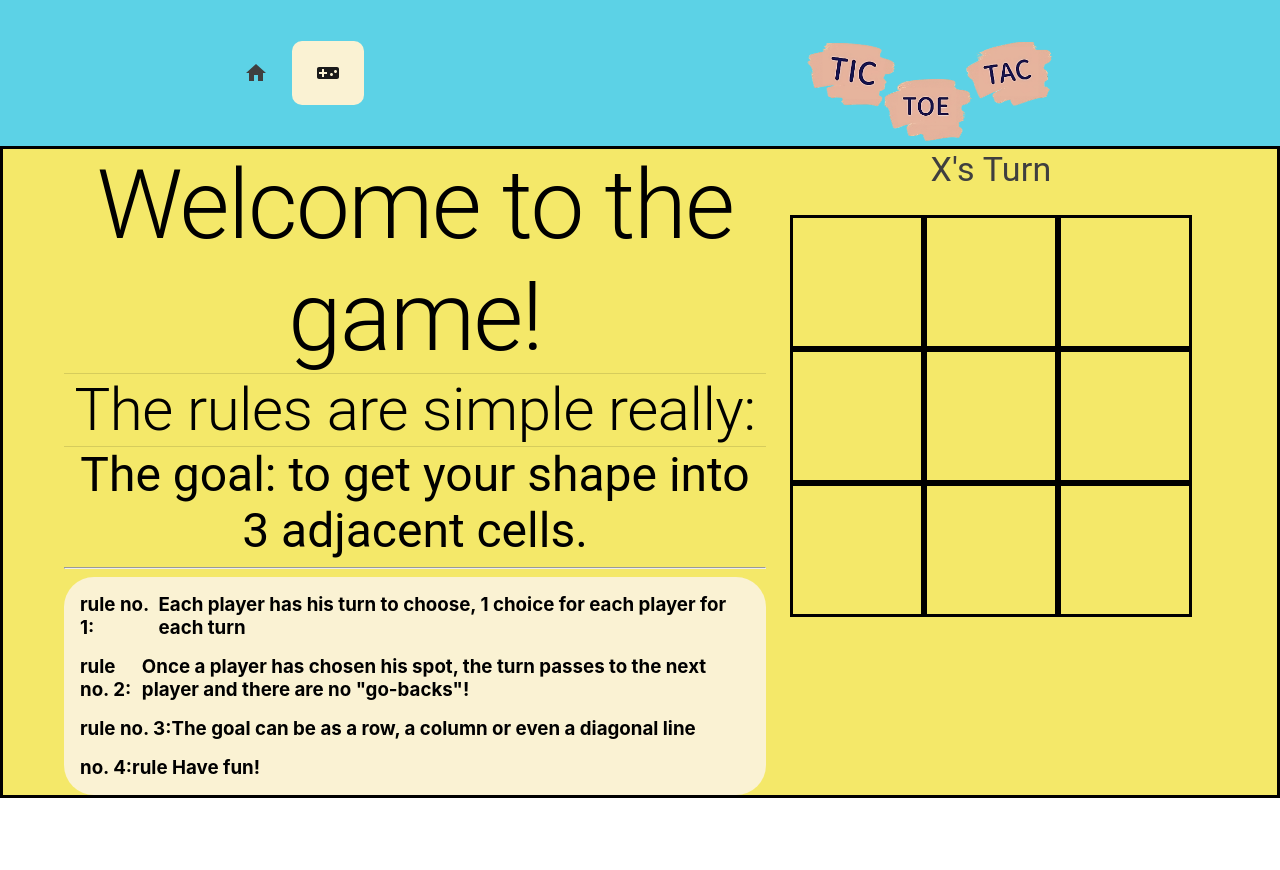
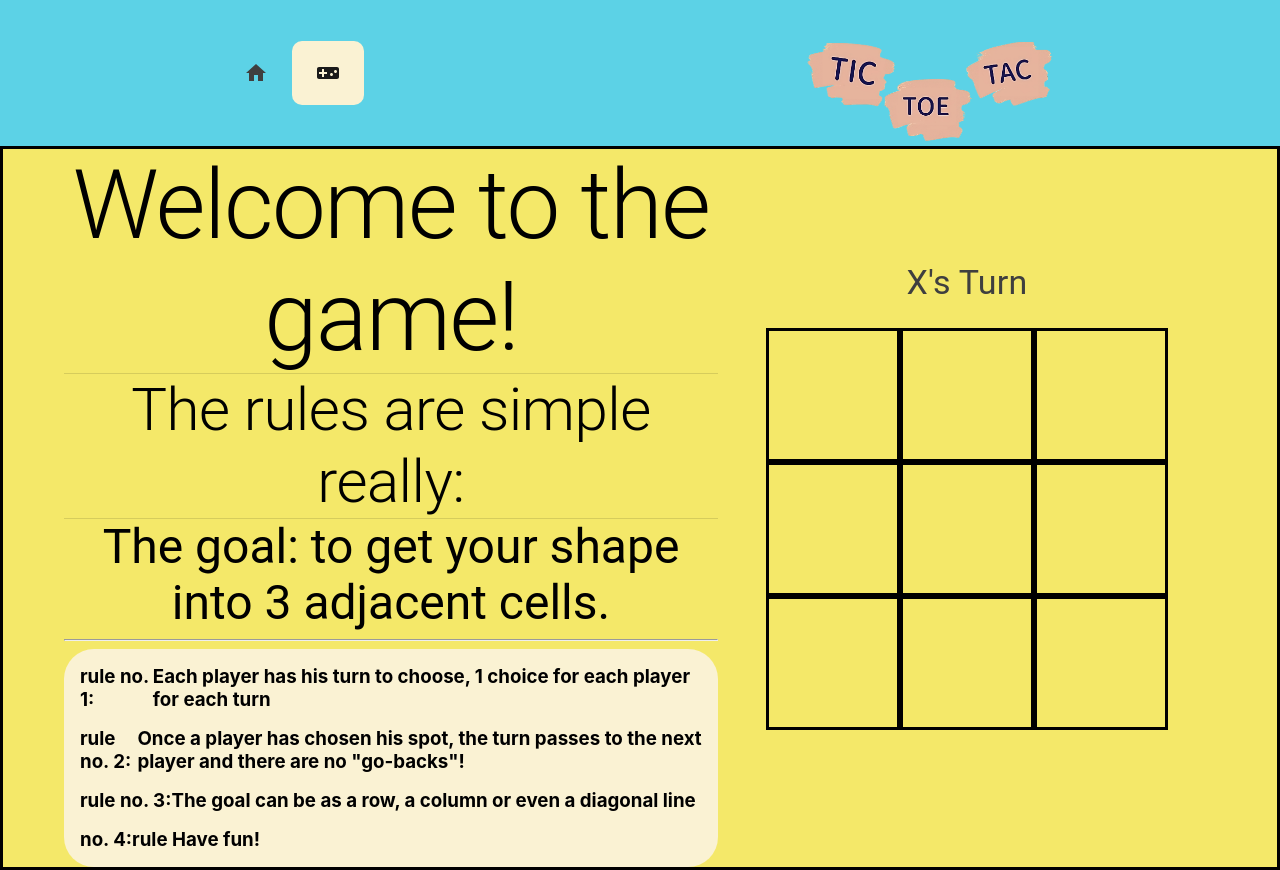
Before and after one commit to AmitSegal26/tic-tac-toe, a React (Create React App) app: page /gamepage in a window 1280 px wide. Both pictures are taken after a click on the button "START". Before the commit the page ends 800 px from the top, so only its background shows below. Built offline with nearby package versions, Linux system fonts and the light colour scheme.

Commit message:
styling fix

```diff
--- a/src/pages/game/Game.jsx
+++ b/src/pages/game/Game.jsx
@@ -178,6 +178,12 @@ const Game = () => {
           sx={{
             transition: "all 1s linear",
             backgroundColor: isGameEnd ? "#1f1f1f" : "",
+            display: "flex",
+            flexDirection: "column",
+            justifyContent: "center",
+            alignItems: "center",
+            borderRadius: "25px",
+            m: 3,
           }}
         >
           <Typography
```
